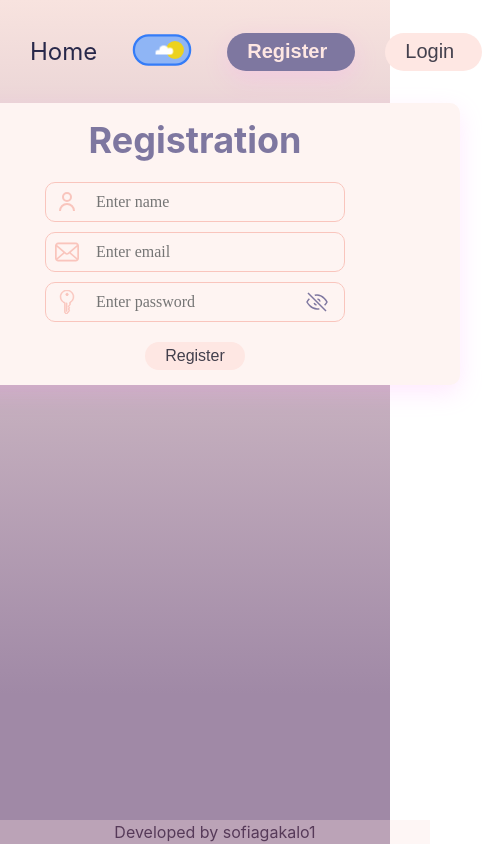
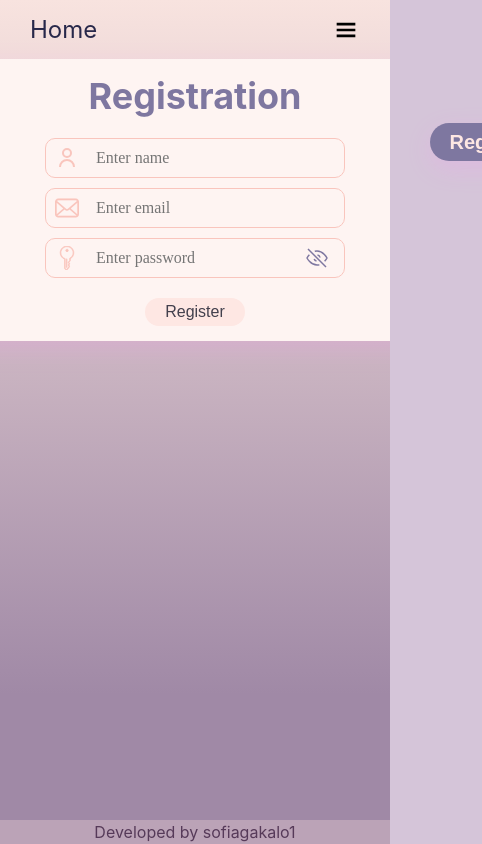
Before and after one commit to sofiagakalo1/Phonebook, a React (Create React App) app: page /phonebook/register in a window 390 px wide. Shown: the whole page, 482 px wide, since content can reach past the window. Built offline with nearby package versions, Linux system fonts and the light colour scheme.

Commit message:
mobile home+header

```diff
--- a/src/components/Footer/Footer.module.scss
+++ b/src/components/Footer/Footer.module.scss
@@ -1,5 +1,5 @@
 .container {
-  padding: 2px 20px;
+  padding: 2px 0;
   text-align: center;
   position: fixed;
   bottom: 0;
--- a/src/components/Home/Home.module.scss
+++ b/src/components/Home/Home.module.scss
@@ -5,6 +5,11 @@
   justify-content: center;
 }
 .h1 {
+  @media screen and (max-width: 767px) {
+    margin-top: 30px;
+    font-weight: 700;
+    font-size: 32px;
+  }
   font-weight: 700;
   font-size: 48px;
   text-align: center;
@@ -16,6 +21,14 @@
   color: #eec0f0;
 }
 .gif {
+  @media screen and (max-width: 767px) {
+    width: 90%;
+    height: 90%;
+    margin-top: 15px;
+  }
+  @media screen and (min-width: 768px) and (max-width: 1199px) {
+    margin-top: 30px;
+  }
   width: 50%;
   height: 50%;
 }
--- a/src/components/NavBar/NavBar.jsx
+++ b/src/components/NavBar/NavBar.jsx
@@ -1,4 +1,4 @@
-import React, { useContext } from "react";
+import React, { useContext, useState, useEffect } from "react";
 import { useSelector } from "react-redux";
 import { NavLink } from "react-router-dom";
 
@@ -6,6 +6,8 @@ import { isUserLogin } from "../../redux/selectors";
 
 import UserMenu from "./UserMenu/UserMenu";
 import AuthMenu from "./AuthMenu/AuthMenu";
+import Icon from "../../shared/Icon/Icon";
+
 import ThemeSwitcher from "../Switchers/ThemeSwitcher/ThemeSwitcher";
 import { ThemeContext } from "../../utils/ThemeProvider/ThemeProvider";
 
@@ -14,12 +16,71 @@ import css from "./NavBar.module.scss";
 const NavBar = () => {
   const isLogin = useSelector(isUserLogin);
   const { theme } = useContext(ThemeContext);
+  const [isMobileMenuOpen, setIsMobileMenuOpen] = useState(false);
+  const [isMobile, setIsMobile] = useState(false);
+
+  useEffect(() => {
+    const handleResize = () => {
+      setIsMobile(window.innerWidth < 768);
+    };
+    handleResize();
+    window.addEventListener("resize", handleResize);
+    return () => {
+      window.removeEventListener("resize", handleResize);
+    };
+  }, []);
+
+  const toggleMobileMenu = () => {
+    setIsMobileMenuOpen(!isMobileMenuOpen);
+  };
 
   return (
     <header className={css.header}>
+      {isMobile ? (
+        <>
           <div
             className={`${css.nav_links} ${
-          theme === "dark" ? css.nav_links_darkTheme : css.nav_links_lightTheme
+              theme === "dark"
+                ? css.nav_links_darkTheme
+                : css.nav_links_lightTheme
+            }`}
+          >
+            <NavLink to="/" className={css.link}>
+              Home
+            </NavLink>
+            {isLogin && (
+              <NavLink to="/contacts" className={css.link}>
+                Contacts
+              </NavLink>
+            )}
+          </div>
+          <button className={css.burger_menu_icon} onClick={toggleMobileMenu}>
+            {isMobileMenuOpen ? (
+              <Icon id="cross" h="28" w="28" sw="3" />
+            ) : (
+              <Icon id="burger" h="28" w="28" sw="3" />
+            )}
+          </button>
+          <div
+            className={`${css.mobile_menu} ${
+              theme === "dark"
+                ? css.mobile_menu_darkTheme
+                : css.mobile_menu_lightTheme
+            } ${isMobileMenuOpen ? css.open : ""}`}
+          >
+            <div className={css.open_menu_items}>
+              <ThemeSwitcher />
+              {isLogin ? <UserMenu /> : <AuthMenu />}
+            </div>
+          </div>
+        </>
+      ) : (
+        <>
+          <div
+            className={`${css.nav_links} ${
+              theme === "dark"
+                ? css.nav_links_darkTheme
+                : css.nav_links_lightTheme
             }`}
           >
             <NavLink to="/" className={css.link}>
@@ -32,8 +93,9 @@ const NavBar = () => {
             )}
           </div>
           <ThemeSwitcher />
-      {!isLogin && <AuthMenu />}
-      {isLogin && <UserMenu />}
+          {isLogin ? <UserMenu /> : <AuthMenu />}
+        </>
+      )}
     </header>
   );
 };
--- a/src/components/NavBar/NavBar.module.scss
+++ b/src/components/NavBar/NavBar.module.scss
@@ -3,6 +3,7 @@
   padding: 15px 30px;
   align-items: center;
 }
+
 .nav_links {
   display: flex;
   justify-content: center;
@@ -10,14 +11,53 @@
   gap: 30px;
   font-size: 24px;
 }
+
 .nav_links_lightTheme {
   color: #28284a;
 }
+
 .nav_links_darkTheme {
   color: #eec0f0;
 }
+
 .link {
   &:global(.active) {
     font-weight: bold;
   }
 }
+
+.burger_menu_icon {
+  z-index: 2;
+  margin-left: auto;
+  border: none;
+  background: none;
+  padding: 0;
+}
+
+.mobile_menu {
+  position: fixed;
+  top: 0;
+  left: 0;
+  width: 100%;
+  height: 100%;
+  transform: translateX(100%);
+  transition: transform 250ms ease-in-out;
+
+  &.open {
+    transform: translateX(0);
+  }
+}
+
+.mobile_menu_lightTheme{
+  background-color: rgb(213, 197, 217);
+}
+
+.mobile_menu_darkTheme{
+  background-color: rgb(135, 105, 156);
+}
+.open_menu_items {
+  display: flex;
+  flex-direction: column;
+  align-items: center;
+  padding: 50px 0 0 0;
+}
--- a/src/components/NavBar/UserMenu/UserMenu.jsx
+++ b/src/components/NavBar/UserMenu/UserMenu.jsx
@@ -23,9 +23,9 @@ const UserMenu = () => {
   return (
     <div className={css.div}>
       <div className={css.userContainer}>
-        <Button navLink={true} to={"/user"} onlyIcon={true}>
-          <Icon id="user" h="28" w="28" />
-        </Button>
+        {/* <Button navLink={true} to={"/user"} onlyIcon={true}>
+          <Icon id="user" h="28" w="28"/>
+        </Button> */}
         <p
           className={`${theme === "dark" ? css.p_darkTheme : css.p_lightTheme}`}
         >
--- a/src/components/NavBar/UserMenu/UserMenu.module.scss
+++ b/src/components/NavBar/UserMenu/UserMenu.module.scss
@@ -4,6 +4,13 @@
   gap: 30px;
   flex-direction: row;
   font-size: 20px;
+
+  @media screen and (max-width: 767px) {
+    flex-direction: column;
+    justify-content: center;
+    margin-top: 20px;
+    gap: 20px;
+  }
 }
 
 .userContainer {
@@ -15,6 +22,7 @@
 .p_lightTheme {
   color: #7e77a0;
 }
+
 .p_darkTheme {
   color: #eec0f0;
 }
--- a/src/components/Switchers/ThemeSwitcher/ThemeSwitcher.module.scss
+++ b/src/components/Switchers/ThemeSwitcher/ThemeSwitcher.module.scss
@@ -3,6 +3,10 @@
   background: none;
   padding: 0;
   margin-left: auto;
+
+  @media screen and (max-width: 767px) {
+    margin-left: 0;
+  }
 }
 
 .moon {
```
Lines whose indentation alone changed are shown as unchanged.
